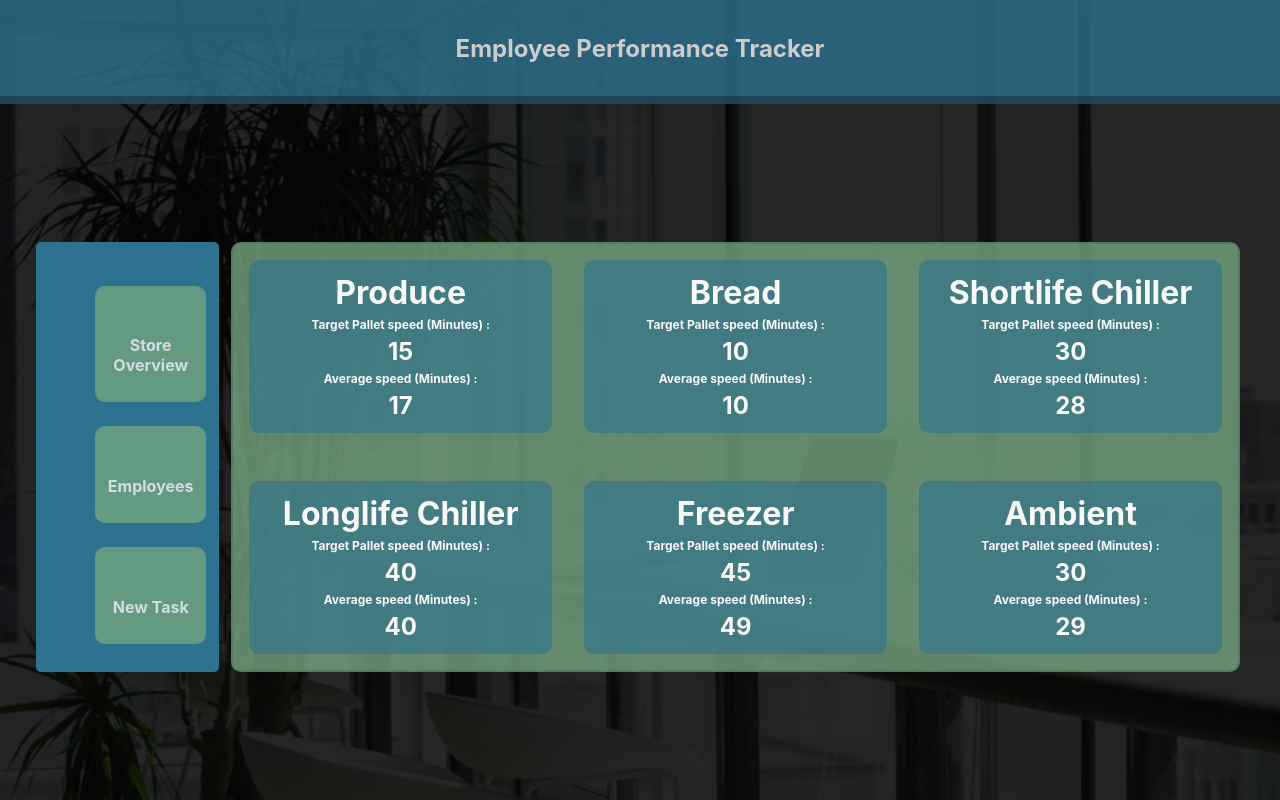
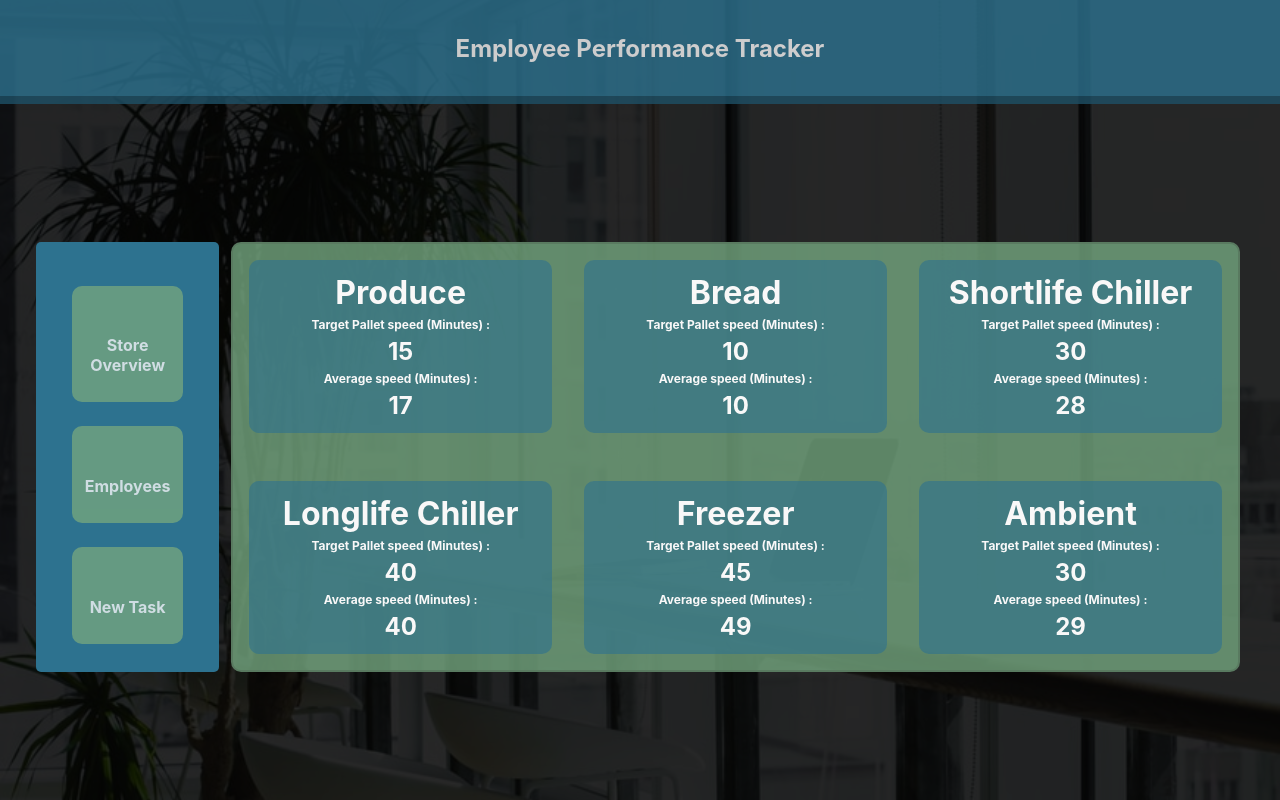
Before and after one commit to Sjones91/performance-tracker, a React (Create React App) app: page / in a window 1280 px wide. Built offline with nearby package versions, Linux system fonts and the light colour scheme.

Commit message:
minor css changes

```diff
--- a/src/App.scss
+++ b/src/App.scss
@@ -144,6 +144,7 @@ h2{
     flex-direction: column;
     padding: 0;
     margin-left: auto;
+    margin-right: auto;
     flex-grow: 0.75;
     margin-top: auto;
   }
```
